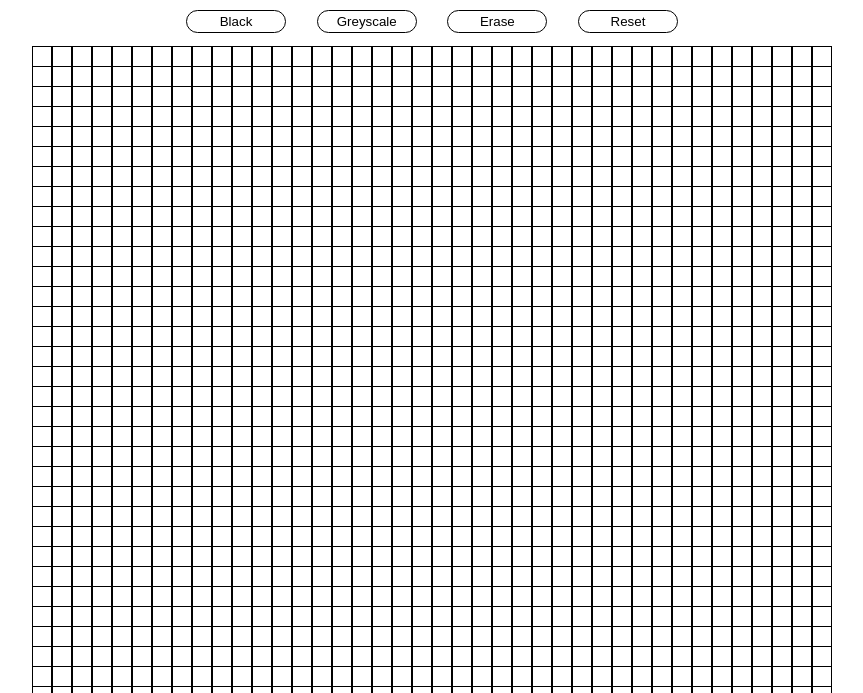
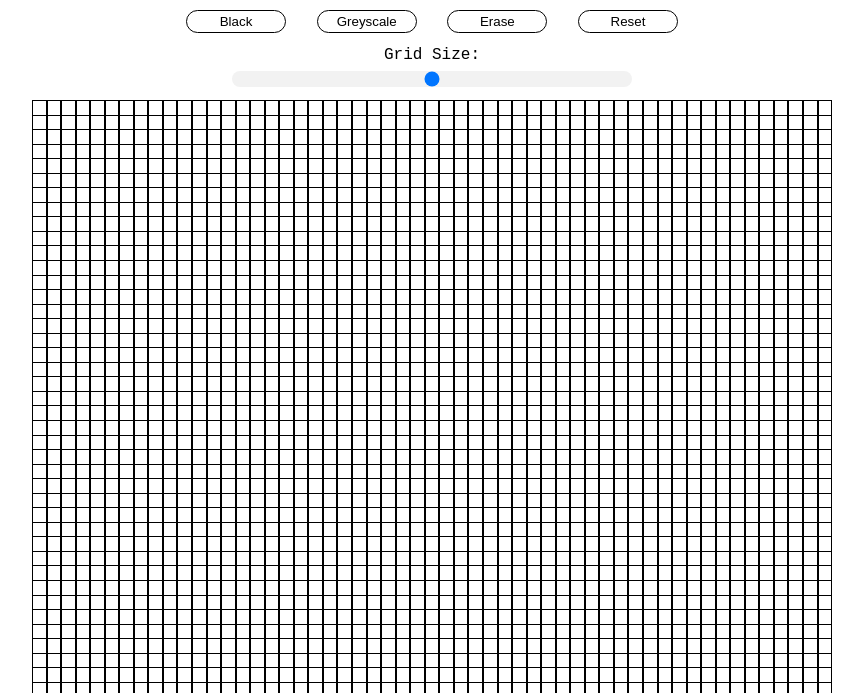
Before and after one commit to BenWarwick-Champion/etch-a-sketch, a plain HTML site: page index.html in a window 1280 px wide. Shown: the part 104-797 px from the top of the page, without its empty margins (208-1071 px from the left). Drawn offline with Linux system fonts and the light colour scheme.

Commit message:
Add grid size slider

```diff
--- a/app.js
+++ b/app.js
@@ -58,11 +58,12 @@ function incGreyscale(rgb) {
 
 
 // On page load
-createGrid(40);
+createGrid(55);
 
 let mode = 'black';
 const squares = document.querySelectorAll('.square');
 const buttons = document.querySelectorAll('button');
+const slider = document.querySelector('.slider');
 
 // Event Listeners
 buttons.forEach((button) => {
@@ -75,3 +76,11 @@ buttons.forEach((button) => {
         };
     });
 });
+
+slider.addEventListener('change', () => {
+    let container = document.querySelector('.container');
+    while (container.firstChild) {
+        container.removeChild(container.firstChild);
+    }
+    createGrid(slider.value);
+});
--- a/index.html
+++ b/index.html
@@ -19,6 +19,10 @@
         <button id="erase">Erase</button>
         <button id="reset">Reset</button>
     </span>
+    <span>
+    <label id="slider-label">Grid Size:</label>
+    <input type="range" min="10" max="100" value="55" class="slider">
+    </span>
     <div class="container"></div>
 </body>
 
--- a/style.css
+++ b/style.css
@@ -39,6 +39,20 @@ button:hover {
     box-shadow: 0 0 8px 2px rgba(0,0,0,0.2);
 }
 
+.slider {
+    appearance: none;
+    margin: 0.5em auto 1em;
+    width: 30em;
+    background: #f2f2f2;
+    border-radius: 25px;
+}
+
+#slider-label {
+    display: flex;
+    justify-content: center;
+    font-family: 'Courier New', Courier, monospace;
+}
+
 /* Etch-A-Sketch Grid */
 div {
     height: 50em;
```
